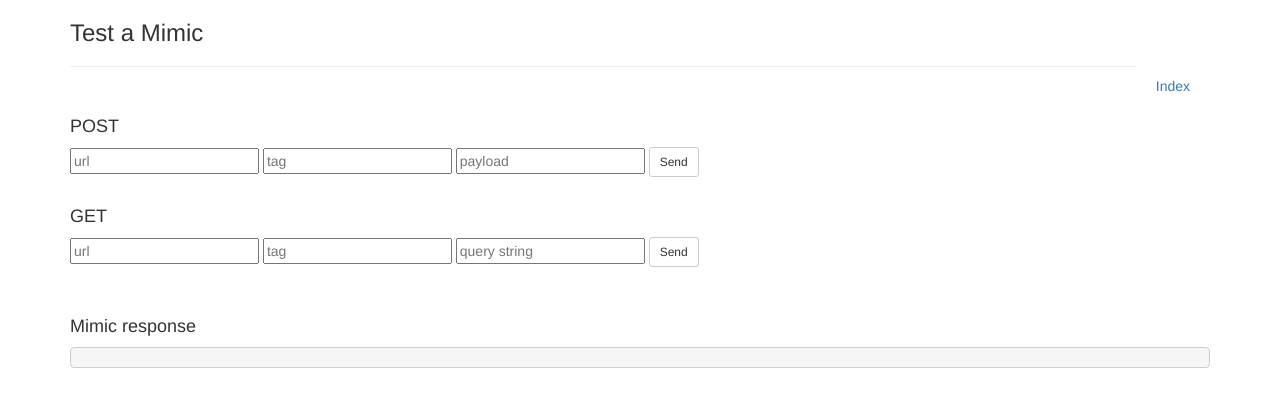
After one commit to ThriceGood/Mimic, a Flask app: page /ui/test in a window 1280 px wide. The commit adds this page. Shown: the top 407 px of the page. Run offline with Flask 2, Linux system fonts and the light colour scheme; some libraries are stand-ins or nearby versions.

Commit message:
UI nearly finished, added test page

```diff
--- a/app.py
+++ b/app.py
@@ -8,7 +8,6 @@ import json
 mimic = Mimic()
 endpoint = Endpoints()
 ui = UI()
-db = Database()
 app = Flask(__name__)
 
 """ Mimic
@@ -16,12 +15,15 @@ app = Flask(__name__)
 
 @app.route('/mimic/get')
 def mimic_get():
+	""" Mimic generic GET endpoint"""
+	db = get_db()
 	query = request.query_string()
 	return mimic.get(query)
 
 @app.route('/mimic/post', methods=['POST'])
 def mimic_post():
-	# verb, service, endpoint, tag, schema, payload
+	""" Mimic generic POST endpoint"""
+	db = get_db()
 	endpoint = request.data
 	response = mimic.post(endpoint, db)
 	return json.dumps(response)
@@ -31,15 +33,21 @@ def mimic_post():
 
 @app.route('/ui/')
 def index():
+	db = get_db()
 	return ui.index_page(db)
 
 @app.route('/ui/docs')
 def docs():
 	return ui.docs_page()
 
+@app.route('/ui/test')
+def test():
+	return ui.test_page()
+
 @app.route('/insert_endpoint', methods=['POST'])
 @app.route('/ui/insert_endpoint', methods=['GET'])
 def insert_endpoint():
+	db = get_db()
 	if request.method == 'POST':
 		post_data = json.loads(request.data)
 		response = endpoint.insert_endpoint(post_data, db)
@@ -51,6 +59,7 @@ def insert_endpoint():
 @app.route('/update_endpoint', methods=['PUT'])
 @app.route('/ui/update_endpoint/<int:id>', methods=['GET'])
 def update_endpoint(id=None):
+	db = get_db()
 	error = 'wrong verb'
 	if request.method == 'PUT':
 		post_data = json.loads(request.data)
@@ -60,11 +69,27 @@ def update_endpoint(id=None):
 		return ui.update_endpoint_page(id, db)
 	return json.dumps({'error': error})
 
-@app.route('/delete_endpoint/<int:id>')
+@app.route('/delete_endpoint/<int:id>' )
 def delete_endpoint(id):
+	db = get_db()
 	response = endpoint.delete_endpoint(id, db)
 	return json.dumps(response)
 
+""" App
+"""
+
+def get_db():
+	return Database()
+
+@app.before_request
+def before_request():
+	pass
+
+@app.teardown_request
+def teardown_request(exception):
+	pass
+
 
 if __name__ == '__main__':
-	app.run()
+	# app.run()
+	app.run(debug=True)
--- a/lib.py
+++ b/lib.py
@@ -1,5 +1,5 @@
 from flask import render_template
-from utils import payload_to_schema, validate_post_data
+from utils import compare_schema, validate_post_data
 import json
 
 class Mimic:
@@ -9,6 +9,7 @@ class Mimic:
 
 	def post(self, endpoint, db):
 		endpoint = json.loads(endpoint)
+		print endpoint
 		url = endpoint['url']
 		tag = endpoint['tag']
 		payload = endpoint['payload']
@@ -16,14 +17,18 @@ class Mimic:
 		    payload = json.loads(payload)
 		except Exception as e:
 			return {'error': 'invalid json in payload: {}'.format(e)}
-		schema = payload_to_schema(payload) # TODO
-		# query = (url, tag, schema) # TODO
-		query = (schema,)
+		query = (url, tag)
 		response = db.select_endpoint(query=query)
-		print response
-		if response:
-			return response[0]['payload']
-		return {'error': 'schema was wrong or something..'}
+		if type(response) is dict and response.get('error'):
+			return {'error': response['error']}
+		elif response:
+			schema = json.loads(response[0]['schema'])
+			result = compare_schema(payload, schema)
+			if result:
+				payload_out = response[0]['payload']
+				return payload_out
+			return {'error': 'bad request schema'}
+		return {'error': 'no matching url or tag'}
 
 
 class Endpoints:
@@ -49,7 +54,6 @@ class Endpoints:
 		attrs.append('id')
 		e = validate_post_data(post_data, attrs)
 		attrs.remove('id')
-		print e  # fixing update issue
 		if e.get('error'):
 			return {'error': e['error']}
 		endpoint = (
@@ -68,6 +72,9 @@ class UI:
 	def docs_page(self):
 		return render_template('docs.html')
 
+	def test_page(self):
+		return render_template('test.html')
+
 	def index_page(self, db):
 		endpoints = db.select_endpoint()
 		return render_template('index.html', data=endpoints)
--- a/sql_queries.py
+++ b/sql_queries.py
@@ -10,8 +10,9 @@ create_table = \
 
 select_all = 'SELECT * FROM endpoints'
 select_one = 'SELECT * FROM endpoints WHERE id=?'
+select_query = 'SELECT schema, payload FROM endpoints WHERE url=? AND tag=?'
 # select_query = 'SELECT payload FROM endpoints WHERE url=? AND tag=? AND schema=?'
-select_query = 'SELECT payload FROM endpoints WHERE schema=?'
+# select_query = 'SELECT payload FROM endpoints WHERE schema=?'
 
 insert = \
 'INSERT INTO endpoints (verb,service,url,tag,schema,payload) ' \
--- a/templates/index.html
+++ b/templates/index.html
@@ -14,6 +14,7 @@
 <h3>Mimics</h3>
 
 <a href="/ui/docs" style="float: right;padding: 10px;">Docs</a>
+<a href="/ui/test" style="float: right;padding: 10px;">Test</a>
 <a href="/ui/insert_endpoint" style="float: right;padding: 10px;">Insert</a>
 <!-- <hr> -->
 <br>
@@ -91,13 +92,13 @@
 <script type="text/javascript">
 
 function load_schema(schema) {
-	$( "#schema_content" ).html(function() {
+	$("#schema_content").html(function() {
 	  return schema;
 	});
 }
 
 function load_response(response) {
-	$( "#response_content" ).html(function() {
+	$("#response_content").html(function() {
 	  return response;
 	});
 }
--- /dev/null
+++ b/templates/test.html
@@ -0,0 +1,98 @@
+<!DOCTYPE html>
+ <html lang="en">
+
+ <head>
+     <meta charset="utf-8">
+     <meta charset="utf-8">
+  	 <meta name="viewport" content="width=device-width, initial-scale=1">
+
+     <title>Mimic Insert</title>
+
+    <link rel="stylesheet" href="http://maxcdn.bootstrapcdn.com/bootstrap/3.3.6/css/bootstrap.min.css">
+  	<script src="https://ajax.googleapis.com/ajax/libs/jquery/1.12.2/jquery.min.js"></script>
+  	<script src="http://maxcdn.bootstrapcdn.com/bootstrap/3.3.6/js/bootstrap.min.js"></script>
+
+ </head>
+
+ <body>
+
+     <div class="container">
+
+            <h3>Test a Mimic </h3>
+             <a href="/ui/" style="float: right;padding: 20px;">Index</a>
+             <hr>
+            <br>
+ 		<h4>POST</h4>
+         <form class="" action="/signUp" method="post" role="form">
+             <input id='url' name="url"  placeholder="url">
+             <input id='tag' name="tag"  placeholder="tag">
+             <input id='payload' name="payload"  placeholder="payload">
+            <!-- <br> -->
+             <button id="POST" class="btn btn-sm btn-default" type="button">Send </button>
+         </form>
+
+         <br>
+
+ 		<h4>GET</h4>
+         <form class="" action="/signUp" method="post" role="form">
+             <input id='url' name="url"  placeholder="url">
+             <input id='tag' name="tag"  placeholder="tag">
+             <input id='query' name="query"  placeholder="query string">
+            <!-- <br> -->
+             <button id="GET" class="btn btn-sm btn-default" type="button">Send </button>
+         </form>
+
+         <br>
+         <br>
+         <h4>Mimic response</h4>
+	     <div>
+	     	<pre id='response'></pre>
+	     </div>
+
+     </div>
+
+
+ </body>
+
+ <script type="text/javascript">
+
+ 	$(function() {
+	    $('#POST').click(function() {
+	        var url = $('#url').val();
+	        var tag = $('#tag').val();
+	        var response = $('#payload').val();
+
+	        dict = {
+	        	'url': url,
+	        	'tag': tag,
+	        	'payload': response,
+	        }
+
+	        var json_string = JSON.stringify(dict)
+	        console.log(json_string)
+
+	        $.ajax({
+	        	beforeSend: function(xhrObj){
+			        xhrObj.setRequestHeader("Content-Type","application/json");
+			        xhrObj.setRequestHeader("Accept","application/json");
+			    },
+	            url: '/mimic/post',
+	            data: json_string,
+	            dataType: "json",
+	            type: 'POST',
+            	success: function(data) {
+                    $("#response").html(function() {
+					  return data;
+					});
+            	},
+            	error: function(error) {
+                	console.log(error);
+            	}
+        	});
+    	});
+	});
+
+
+ </script>
+
+ </html>
```
Also changed, not shown: database.py (+14 -11 lines), dict_parser.py (+66 -2 lines), utils.py (+11 -5 lines).
